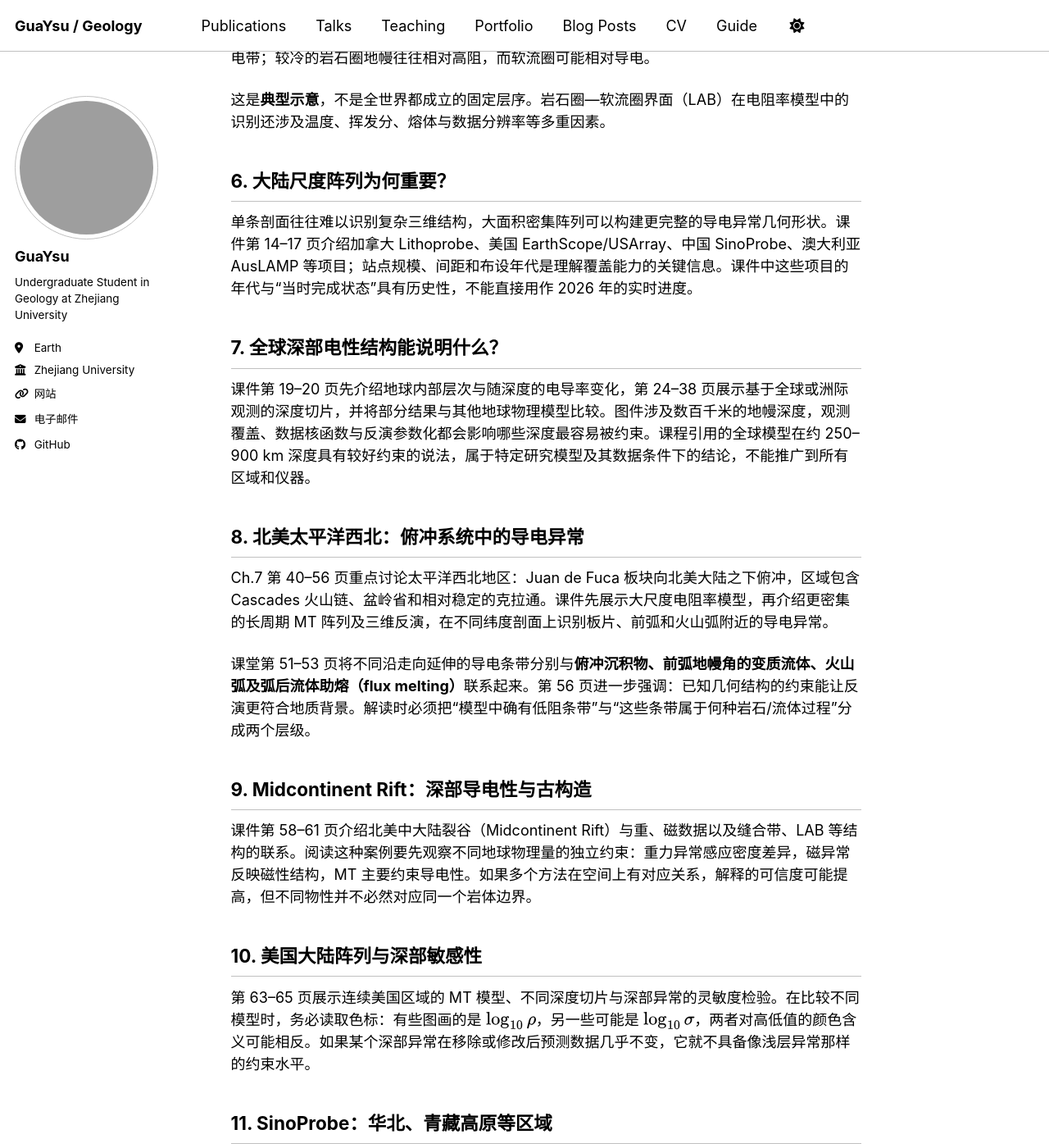
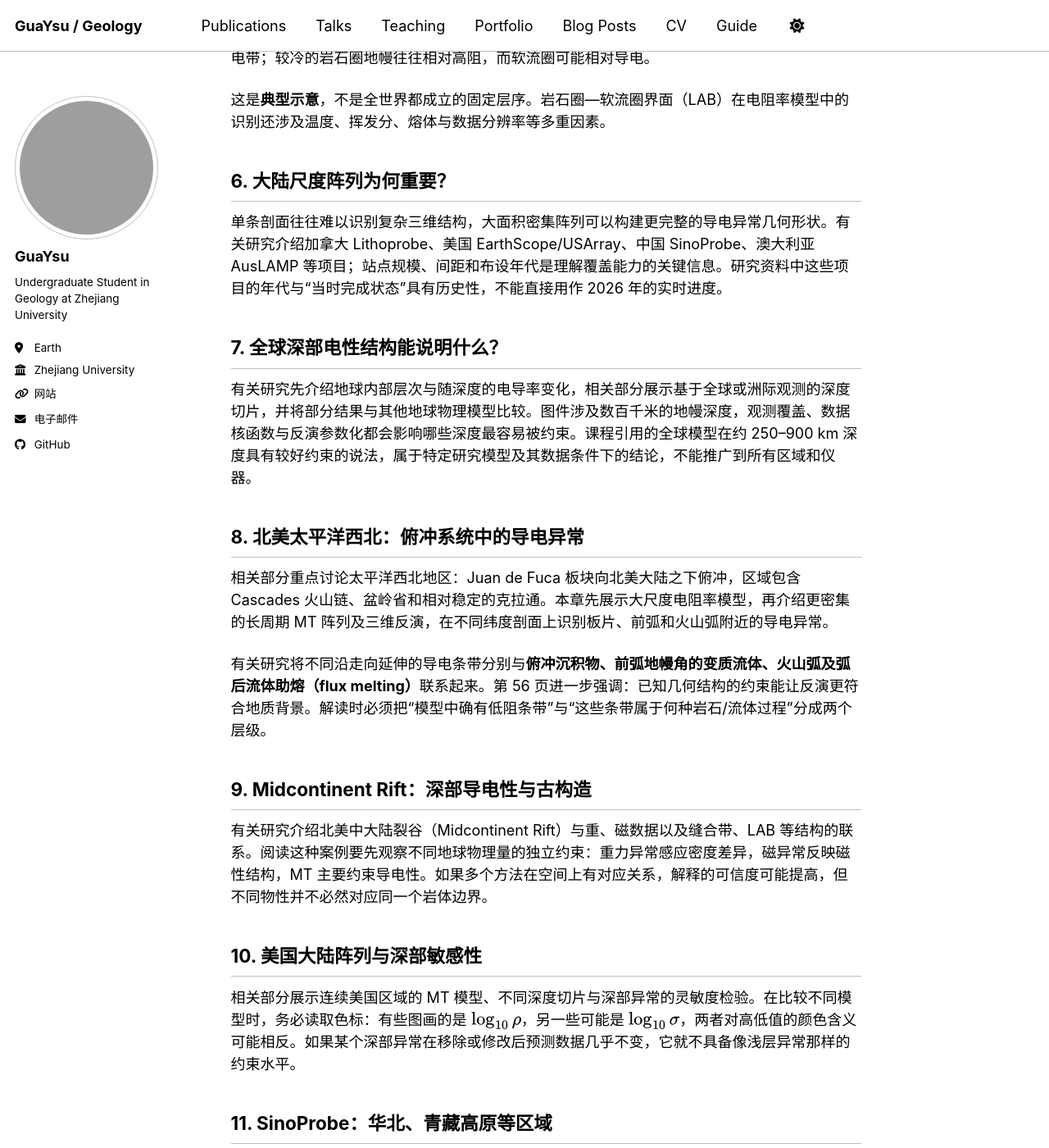
Before and after one commit to GuaYsu/guaysu.github.io, a Jekyll site: the page built from _posts/2026-10-21-mt-course-08-interpretation.md, in a window 1280 px wide and 1400 px high, scrolled down 1633 px. Shown: the whole window at 82% size. Built offline with Jekyll 4.4.1, drawn with Linux system fonts in a browser that asks for light colours; a script bundle is joined from its source files by our own code; library files that are not in the unit come from our copies; some of the changed text lies outside the part shown; grey boxes are pictures that could not be loaded.

Commit message:
docs(mt): make 08-interpretation independent of lecture slides

```diff
--- a/_posts/2026-10-21-mt-course-08-interpretation.md
+++ b/_posts/2026-10-21-mt-course-08-interpretation.md
@@ -23,13 +23,13 @@ $$
 \sigma=nq\mu_c,\qquad \rho=\frac1{nq\mu_c},
 $$
 
-其中 $n$ 是单位体积载流子数，$q$ 是单个载流子电荷量的绝对值，$\mu_c$ 是迁移率，别和真空磁导率 $\mu_0$ 搞混。金属中电子传导强，某些硫化物可成为良导体；在许多硅酸盐矿物中，电荷迁移比较困难，因此在相应温压条件下电阻率较高。课件第 5 页以铜、硫化物、硅酸盐、金刚石说明差异可跨越许多数量级。这些是示意数量级，不能当作任何具体样品的测量值。
+其中 $n$ 是单位体积载流子数，$q$ 是单个载流子电荷量的绝对值，$\mu_c$ 是迁移率，别和真空磁导率 $\mu_0$ 搞混。金属中电子传导强，某些硫化物可成为良导体；在许多硅酸盐矿物中，电荷迁移比较困难，因此在相应温压条件下电阻率较高。有关研究以铜、硫化物、硅酸盐、金刚石说明差异可跨越许多数量级。这些是示意数量级，不能当作任何具体样品的测量值。
 
 ## 3. 为什么少量流体就能显著降低电阻率？
 
 很多岩石颗粒本身不善导电，但含有盐分的孔隙水可以提供离子传导路径。因此**流体是否连通**往往与含量同样重要：孤立的小水滴不能像贯通的孔隙网络一样传导电流。
 
-课件第 6 页强调流体电导率受温度和盐度影响；第 7 页进一步指出硅酸盐熔体的电导率与成分、温度、Na 浓度、含水量等有关。简化的 Archie 关系可写为
+有关研究强调流体电导率受温度和盐度影响；第 7 页进一步指出硅酸盐熔体的电导率与成分、温度、Na 浓度、含水量等有关。简化的 Archie 关系可写为
 
 $$
 \boxed{\rho_b\approx\rho_w\phi^{-m}},
@@ -39,7 +39,7 @@ $$
 
 ## 4. 低阻异常有哪些候选解释？
 
-课堂第 9、11 页明确列出：盐水、部分熔融、黏土蚀变、硫化物或石墨等导电矿物，以及温度和连通性变化都可导致电阻率降低。对于地壳及上地幔，含水流体与少量熔体常是重要候选机制，但并非见到低阻就能断言有岩浆房。
+本章第 9、11 页明确列出：盐水、部分熔融、黏土蚀变、硫化物或石墨等导电矿物，以及温度和连通性变化都可导致电阻率降低。对于地壳及上地幔，含水流体与少量熔体常是重要候选机制，但并非见到低阻就能断言有岩浆房。
 
 可靠解释至少要回答：异常出现在什么深度和地质单元？其几何位置是否与已知断层/板片相容？温压条件下相关矿物或流体是否可能存在？另一种成因是否能解释相同电阻率？异常的大小与位置是否受反演约束？若缺少这些信息，应明确写作“可能”“指示”或“与……相容”。
 
@@ -51,41 +51,41 @@ Ch.7 第 12 页给出一个从沉积盆地、上地壳、下地壳、岩石圈
 
 ## 6. 大陆尺度阵列为何重要？
 
-单条剖面往往难以识别复杂三维结构，大面积密集阵列可以构建更完整的导电异常几何形状。课件第 14–17 页介绍加拿大 Lithoprobe、美国 EarthScope/USArray、中国 SinoProbe、澳大利亚 AusLAMP 等项目；站点规模、间距和布设年代是理解覆盖能力的关键信息。课件中这些项目的年代与“当时完成状态”具有历史性，不能直接用作 2026 年的实时进度。
+单条剖面往往难以识别复杂三维结构，大面积密集阵列可以构建更完整的导电异常几何形状。有关研究介绍加拿大 Lithoprobe、美国 EarthScope/USArray、中国 SinoProbe、澳大利亚 AusLAMP 等项目；站点规模、间距和布设年代是理解覆盖能力的关键信息。研究资料中这些项目的年代与“当时完成状态”具有历史性，不能直接用作 2026 年的实时进度。
 
 ## 7. 全球深部电性结构能说明什么？
 
-课件第 19–20 页先介绍地球内部层次与随深度的电导率变化，第 24–38 页展示基于全球或洲际观测的深度切片，并将部分结果与其他地球物理模型比较。图件涉及数百千米的地幔深度，观测覆盖、数据核函数与反演参数化都会影响哪些深度最容易被约束。课程引用的全球模型在约 250–900 km 深度具有较好约束的说法，属于特定研究模型及其数据条件下的结论，不能推广到所有区域和仪器。
+有关研究先介绍地球内部层次与随深度的电导率变化，相关部分展示基于全球或洲际观测的深度切片，并将部分结果与其他地球物理模型比较。图件涉及数百千米的地幔深度，观测覆盖、数据核函数与反演参数化都会影响哪些深度最容易被约束。课程引用的全球模型在约 250–900 km 深度具有较好约束的说法，属于特定研究模型及其数据条件下的结论，不能推广到所有区域和仪器。
 
 ## 8. 北美太平洋西北：俯冲系统中的导电异常
 
-Ch.7 第 40–56 页重点讨论太平洋西北地区：Juan de Fuca 板块向北美大陆之下俯冲，区域包含 Cascades 火山链、盆岭省和相对稳定的克拉通。课件先展示大尺度电阻率模型，再介绍更密集的长周期 MT 阵列及三维反演，在不同纬度剖面上识别板片、前弧和火山弧附近的导电异常。
+相关部分重点讨论太平洋西北地区：Juan de Fuca 板块向北美大陆之下俯冲，区域包含 Cascades 火山链、盆岭省和相对稳定的克拉通。本章先展示大尺度电阻率模型，再介绍更密集的长周期 MT 阵列及三维反演，在不同纬度剖面上识别板片、前弧和火山弧附近的导电异常。
 
-课堂第 51–53 页将不同沿走向延伸的导电条带分别与**俯冲沉积物、前弧地幔角的变质流体、火山弧及弧后流体助熔（flux melting）**联系起来。第 56 页进一步强调：已知几何结构的约束能让反演更符合地质背景。解读时必须把“模型中确有低阻条带”与“这些条带属于何种岩石/流体过程”分成两个层级。
+有关研究将不同沿走向延伸的导电条带分别与**俯冲沉积物、前弧地幔角的变质流体、火山弧及弧后流体助熔（flux melting）**联系起来。第 56 页进一步强调：已知几何结构的约束能让反演更符合地质背景。解读时必须把“模型中确有低阻条带”与“这些条带属于何种岩石/流体过程”分成两个层级。
 
 ## 9. Midcontinent Rift：深部导电性与古构造
 
-课件第 58–61 页介绍北美中大陆裂谷（Midcontinent Rift）与重、磁数据以及缝合带、LAB 等结构的联系。阅读这种案例要先观察不同地球物理量的独立约束：重力异常感应密度差异，磁异常反映磁性结构，MT 主要约束导电性。如果多个方法在空间上有对应关系，解释的可信度可能提高，但不同物性并不必然对应同一个岩体边界。
+有关研究介绍北美中大陆裂谷（Midcontinent Rift）与重、磁数据以及缝合带、LAB 等结构的联系。阅读这种案例要先观察不同地球物理量的独立约束：重力异常感应密度差异，磁异常反映磁性结构，MT 主要约束导电性。如果多个方法在空间上有对应关系，解释的可信度可能提高，但不同物性并不必然对应同一个岩体边界。
 
 ## 10. 美国大陆阵列与深部敏感性
 
-第 63–65 页展示连续美国区域的 MT 模型、不同深度切片与深部异常的灵敏度检验。在比较不同模型时，务必读取色标：有些图画的是 $\log_{10}\rho$，另一些可能是 $\log_{10}\sigma$，两者对高低值的颜色含义可能相反。如果某个深部异常在移除或修改后预测数据几乎不变，它就不具备像浅层异常那样的约束水平。
+相关部分展示连续美国区域的 MT 模型、不同深度切片与深部异常的灵敏度检验。在比较不同模型时，务必读取色标：有些图画的是 $\log_{10}\rho$，另一些可能是 $\log_{10}\sigma$，两者对高低值的颜色含义可能相反。如果某个深部异常在移除或修改后预测数据几乎不变，它就不具备像浅层异常那样的约束水平。
 
 ## 11. SinoProbe：华北、青藏高原等区域
 
-课件第 67–91 页以 SinoProbe 阵列为线索，依次展示测点布局、华北和青藏高原的三维成像结果。这里必须区分**计划测点分布**与**实际采集的测点分布**；课件第 68 页以“standard point”部署问题为例提醒：实际采样受野外条件影响。
+有关研究以 SinoProbe 阵列为线索，依次展示测点布局、华北和青藏高原的三维成像结果。这里必须区分**计划测点分布**与**实际采集的测点分布**；有关研究以“standard point”部署问题为例提醒：实际采样受野外条件影响。
 
 面对华北克拉通、青藏高原等复杂构造，不能仅凭一个水平深度切片就回答“地下发生了什么”。应将相邻深度的变化、垂向剖面、断层与构造分区、地震研究及恢复试验结合起来。对高原下地壳的可能导电通道、深部导电体连续性等，要特别审视低阻条带是否被反演平滑连接。
 
 ## 12. 西北中国阵列：准噶尔与西准噶尔 AMT
 
-第 93–98 页展示西准噶尔的相位张量、感应箭头与灵敏度检验，以及“可能的古洋壳板片”这类解释性问题。第 100–107 页展示西准噶尔 Akebasitao 地区更高密度的 AMT 阵列、数据拟合、深度剖面以及导体/电阻体对比。课件第 101 页特别给出约 463 个测点及测线布设信息，这类小尺度高密度阵列研究更适合讨论断裂和侵入体等局部构造。
+相关部分展示西准噶尔的相位张量、感应箭头与灵敏度检验，以及“可能的古洋壳板片”这类解释性问题。相关部分展示西准噶尔 Akebasitao 地区更高密度的 AMT 阵列、数据拟合、深度剖面以及导体/电阻体对比。有关研究特别给出约 463 个测点及测线布设信息，这类小尺度高密度阵列研究更适合讨论断裂和侵入体等局部构造。
 
-**分析步骤**：先检查数据拟合（如课件第 102–104 页）、再看深度切片和剖面（第 105–106 页），最后对照地质图给出导体和高阻体可能的岩石学意义。颠倒这个顺序容易变成“先认定地质故事，再从彩图中挑证据”。
+**分析步骤**：先检查数据拟合（如有关研究）、再看深度切片和剖面（相关部分），最后对照地质图给出导体和高阻体可能的岩石学意义。颠倒这个顺序容易变成“先认定地质故事，再从彩图中挑证据”。
 
 ## 13. 海洋 MT 为什么特别？
 
-第 109–110 页展示 Cocos 板块海沟与洋中脊等海洋 MT 案例。海水本身高度导电，会显著影响电磁场分布和观测频带，仪器部署、地形效应和海底沉积层的处理也不同于陆地。海洋 MT 可以为俯冲带、洋中脊和上地幔含水/熔融问题提供信息，但同样需要海底地形、海水层与结构先验的合理处理。
+相关部分展示 Cocos 板块海沟与洋中脊等海洋 MT 案例。海水本身高度导电，会显著影响电磁场分布和观测频带，仪器部署、地形效应和海底沉积层的处理也不同于陆地。海洋 MT 可以为俯冲带、洋中脊和上地幔含水/熔融问题提供信息，但同样需要海底地形、海水层与结构先验的合理处理。
 
 ## 14. 如何写一段合格的地质解释？
 
@@ -112,4 +112,4 @@ Ch.7 第 40–56 页重点讨论太平洋西北地区：Juan de Fuca 板块向
 2. 为什么解释深部异常之前必须做灵敏度检验？因为平滑的三维模型可能包含数据实际难以分辨的结构。
 3. 为什么野外、信号处理与反演属于同一个推断链条？因为前端数据误差会一路影响后端模型与地质解释。
 
-**课件定位：** Ch.7 第 3–110 页；建议结合图例和原始论文图件逐一精读。至此完成八份课件的主题覆盖。[返回课程总目录](/posts/2026/10/mt-course/)。
+至此完成八份本章的主题覆盖。[返回课程总目录](/posts/2026/10/mt-course/)。
```
